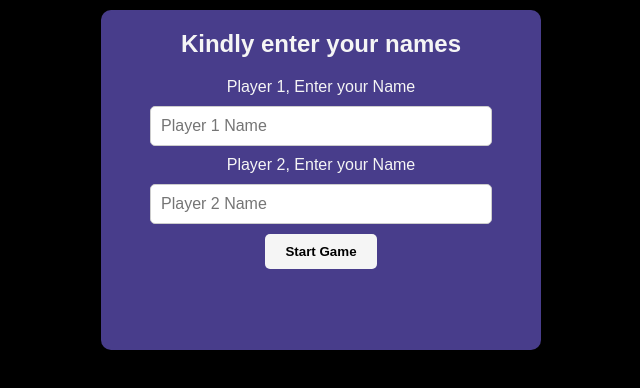
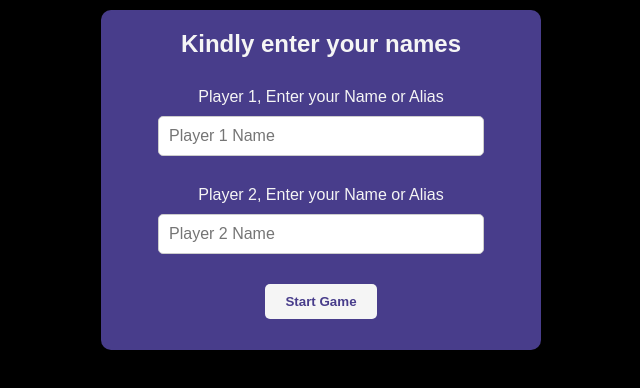
Before and after one commit to Sorbari2016/tictactoe, a plain HTML site: page index.html in a window 1280 px wide. Shown: the whole page, without its empty margins (319-959 px from the left). Drawn offline with Linux system fonts and the light colour scheme.

Commit message:
Formatted the form

```diff
--- a/index.html
+++ b/index.html
@@ -13,11 +13,11 @@
     <h2>Kindly enter your names</h2>
     <form id="nameForm">
       <p>
-        <label for="player1Name">Player 1, Enter your Name</label>
+        <label for="player1Name">Player 1, Enter your Name or Alias</label>
         <input type="text" id="player1Name" placeholder="Player 1 Name" required>
       </p>
       <p>
-        <label for="player2Name">Player 2, Enter your Name</label>
+        <label for="player2Name">Player 2, Enter your Name or Alias</label>
         <input type="text" id="player2Name" placeholder="Player 2 Name" required>
       </p>
       <button type="submit">Start Game</button>
--- a/style.css
+++ b/style.css
@@ -53,7 +53,7 @@ body {
     color: darkslateblue;
   }
 
-  #restartBtn:hover {
+  #restartBtn:hover, .form-container button:hover {
     background-color: darkslateblue;
     color: whitesmoke;
     border: 1px solid white;
@@ -110,6 +110,7 @@ body {
   font-size: 1rem;
   border-radius: 5px;
   border: 1px solid #ccc;
+  color: darkslateblue;
 }
 
 .form-container button {
@@ -119,8 +120,20 @@ body {
   border: none;
   border-radius: 5px;
   cursor: pointer;
+  margin-top: 10px;
+  color: darkslateblue;
 }
 
 h2 {
   margin-bottom: 20px;
 }
+
+form p {
+  padding: 10px;
+}
+
+input:focus{
+  outline: 0;
+  border: 2px solid yellow;
+
+}
```
